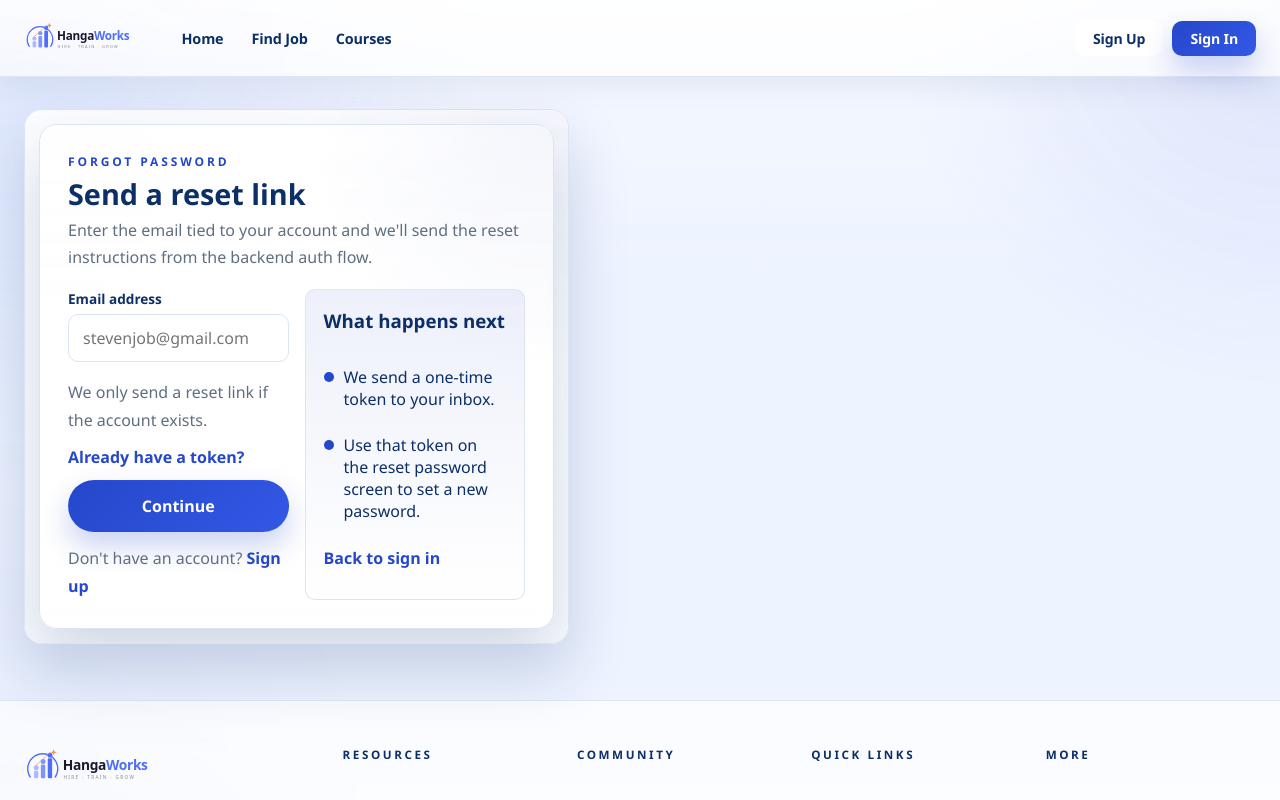
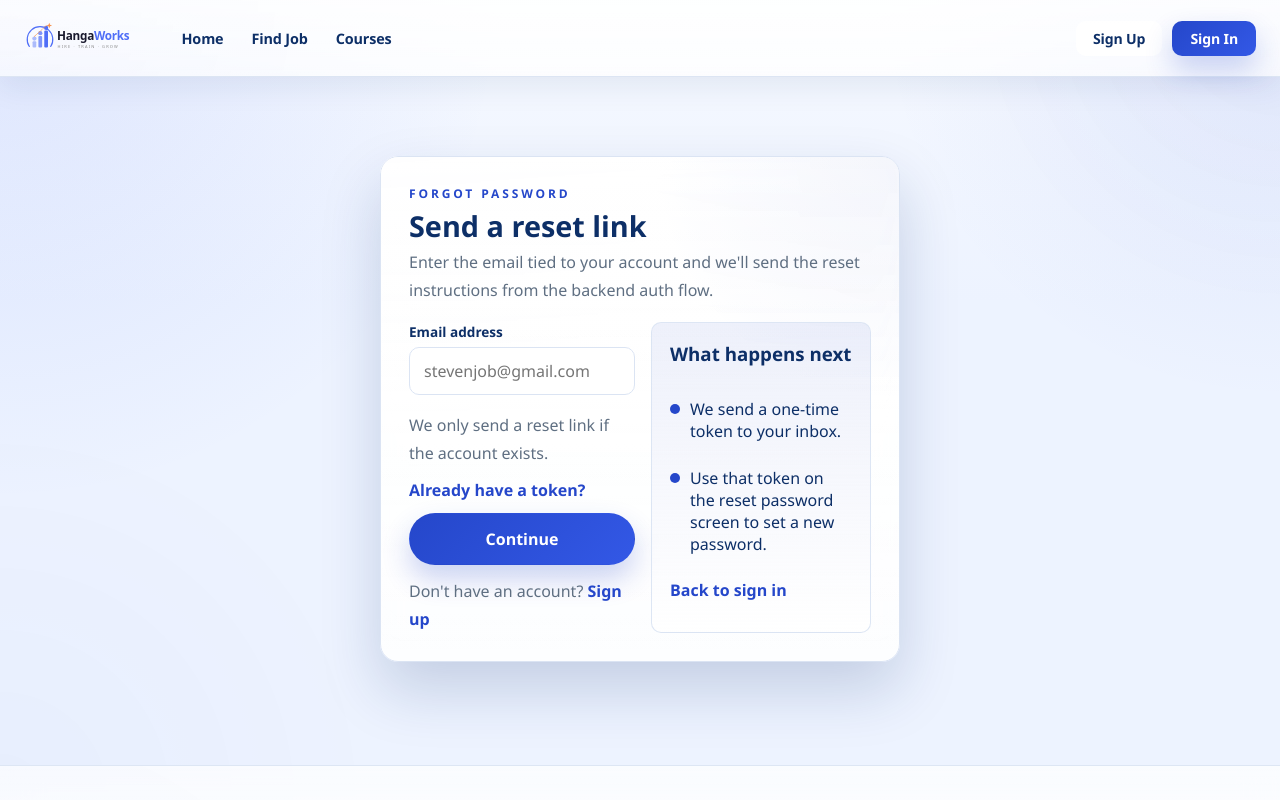
Before and after one commit to ReponseBlaise/Hanga-Works, a React (Vite) app in the folder frontend/: page /forgot-password in a window 1280 px wide. Shown: the top 800 px of the page. Built offline with nearby package versions, Linux system fonts and the light colour scheme; no server answers.

Commit message:
feat: enhance authentication flow for mentors; update navigation and role handling in Login and Register components; add centered styles for auth layout

```diff
--- a/frontend/src/components/layout/AuthLayout.tsx
+++ b/frontend/src/components/layout/AuthLayout.tsx
@@ -1,4 +1,4 @@
-import { Outlet, useLocation } from 'react-router-dom';
+import { Outlet } from 'react-router-dom';
 import Navbar from './Topbar';
 import Footer from './Footer';
 
--- a/frontend/src/components/layout/Topbar.tsx
+++ b/frontend/src/components/layout/Topbar.tsx
@@ -40,6 +40,14 @@ export default function Navbar() {
 				{ label: 'Admin Home', href: '/admin' },
 				{ label: 'Exports', href: '/admin/export' },
 				{ label: 'Moderation', href: '/admin/moderation' },
+			];
+		}
+		if (userRole === 'MENTOR') {
+			return [
+				{ label: 'Home', href: '/' },
+				{ label: 'Mentors', href: '/mentors' },
+				{ label: 'Profile', href: '/profile' },
+				{ label: 'Courses', href: '/courses' },
 			];
 		}
 		return [
--- a/frontend/src/pages/auth/Login.tsx
+++ b/frontend/src/pages/auth/Login.tsx
@@ -20,6 +20,10 @@ export default function Login() {
         if (data?.user) {
           signIn(data.user);
           const role = (data.user.role ?? '').toLowerCase();
+          if (role === 'mentor') {
+            navigate('/mentors');
+            return;
+          }
           if (role === 'employer') {
             navigate('/employer');
             return;
--- a/frontend/src/pages/auth/Register.tsx
+++ b/frontend/src/pages/auth/Register.tsx
@@ -35,7 +35,16 @@ export default function Register() {
         .then((user) => {
           if (user) {
             signIn('user' in user ? user.user : user);
-            navigate('/');
+            const userRole = ('user' in user ? user.user : user)?.role?.toUpperCase?.() ?? '';
+            if (userRole === 'MENTOR') {
+              navigate('/mentors');
+              return;
+            }
+            if (userRole === 'EMPLOYER') {
+              navigate('/employer');
+              return;
+            }
+            navigate('/dashboard');
           }
       })
       .catch((err) => {
@@ -46,7 +55,7 @@ export default function Register() {
   };
 
   return (
-    <div style={{
+    <div className="auth-card auth-card--centered" style={{
       width: '100%',
       maxWidth: '460px',
       background: 'var(--bg-elevated)',
@@ -81,7 +90,7 @@ export default function Register() {
         <Field label="Role">
           <select
             value={form.role}
-            onChange={(e) => setForm({ ...form, role: e.target.value as any })}
+            onChange={(e) => setForm({ ...form, role: e.target.value as '' | 'LEARNER' | 'EMPLOYER' | 'INSTITUTION' | 'MENTOR' })}
             style={inputStyle}
             onFocus={focus}
             onBlur={blur}
--- a/frontend/src/styles/theme.css
+++ b/frontend/src/styles/theme.css
@@ -672,6 +672,12 @@ input, textarea, select { color: var(--text); }
 }
 
 .auth-studio-shell { width: min(100%, var(--content-width)); margin: 0 auto; display: grid; gap: 22px; grid-template-columns: minmax(300px, 0.9fr) minmax(0, 1.1fr); }
+.auth-studio-shell--centered {
+  min-height: calc(100vh - 200px);
+  display: flex;
+  align-items: center;
+  justify-content: center;
+}
 .auth-studio-rail,
 .auth-studio-content,
 .auth-studio-card {
@@ -682,6 +688,15 @@ input, textarea, select { color: var(--text); }
 }
 .auth-studio-rail { padding: 24px; display: grid; gap: 14px; align-content: start; }
 .auth-studio-content { padding: 14px; }
+.auth-studio-content--centered {
+  width: min(100%, 520px);
+  margin: 0 auto;
+  padding: 0;
+  border: 0;
+  background: transparent;
+  box-shadow: none;
+}
+.auth-studio-content--centered > * { width: 100%; }
 .auth-studio-card { padding: 28px; display: grid; gap: 18px; }
 .auth-studio-grid { display: grid; gap: 16px; grid-template-columns: minmax(0, 1.2fr) minmax(220px, 0.8fr); }
 .auth-form--studio { display: grid; gap: 12px; }
@@ -1425,6 +1440,7 @@ input, textarea, select { color: var(--text); }
   .studio-profile__hero,
   .studio-profile__base,
   .auth-studio-shell,
+  .auth-studio-shell--centered,
   .auth-studio-grid {
     grid-template-columns: 1fr;
   }
```
